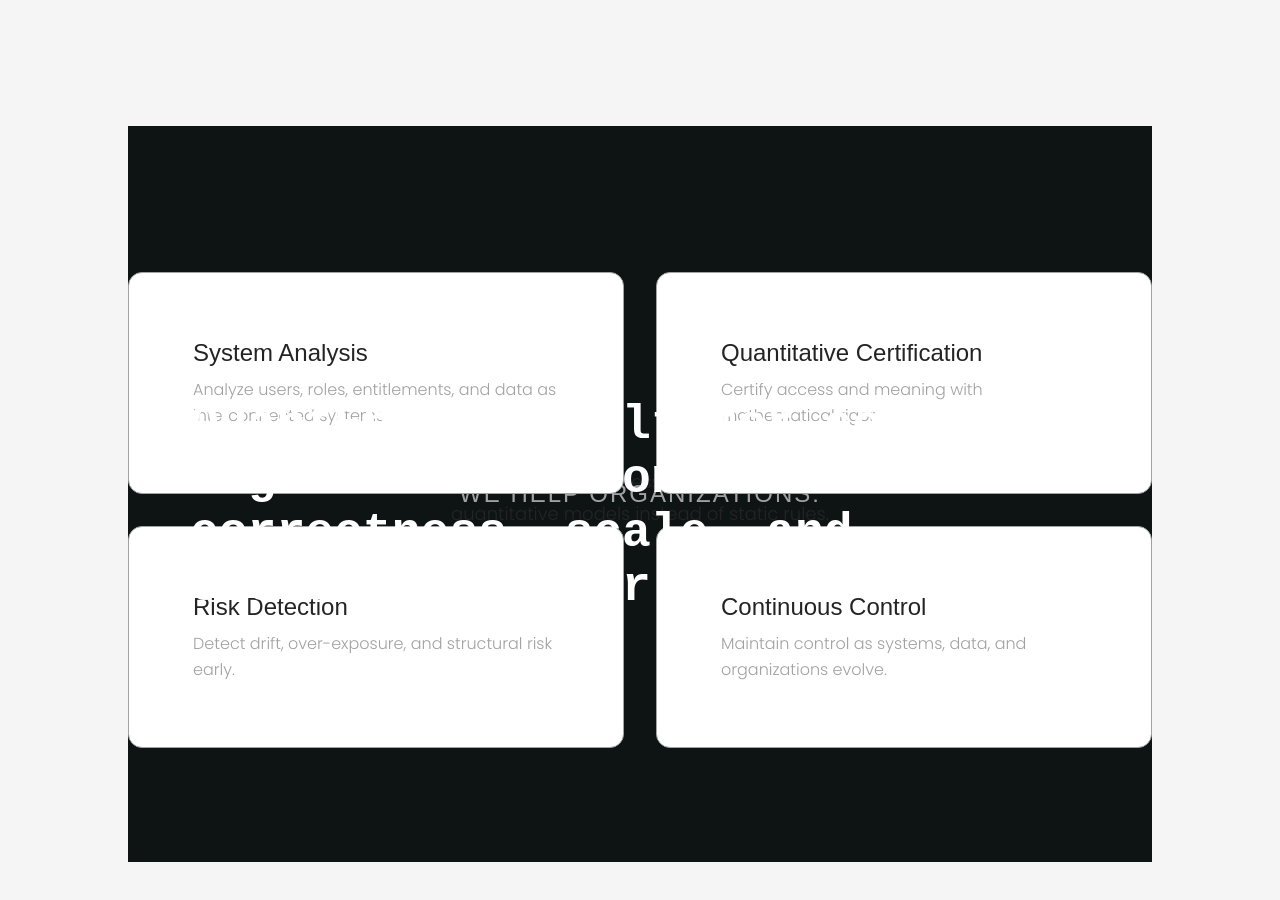
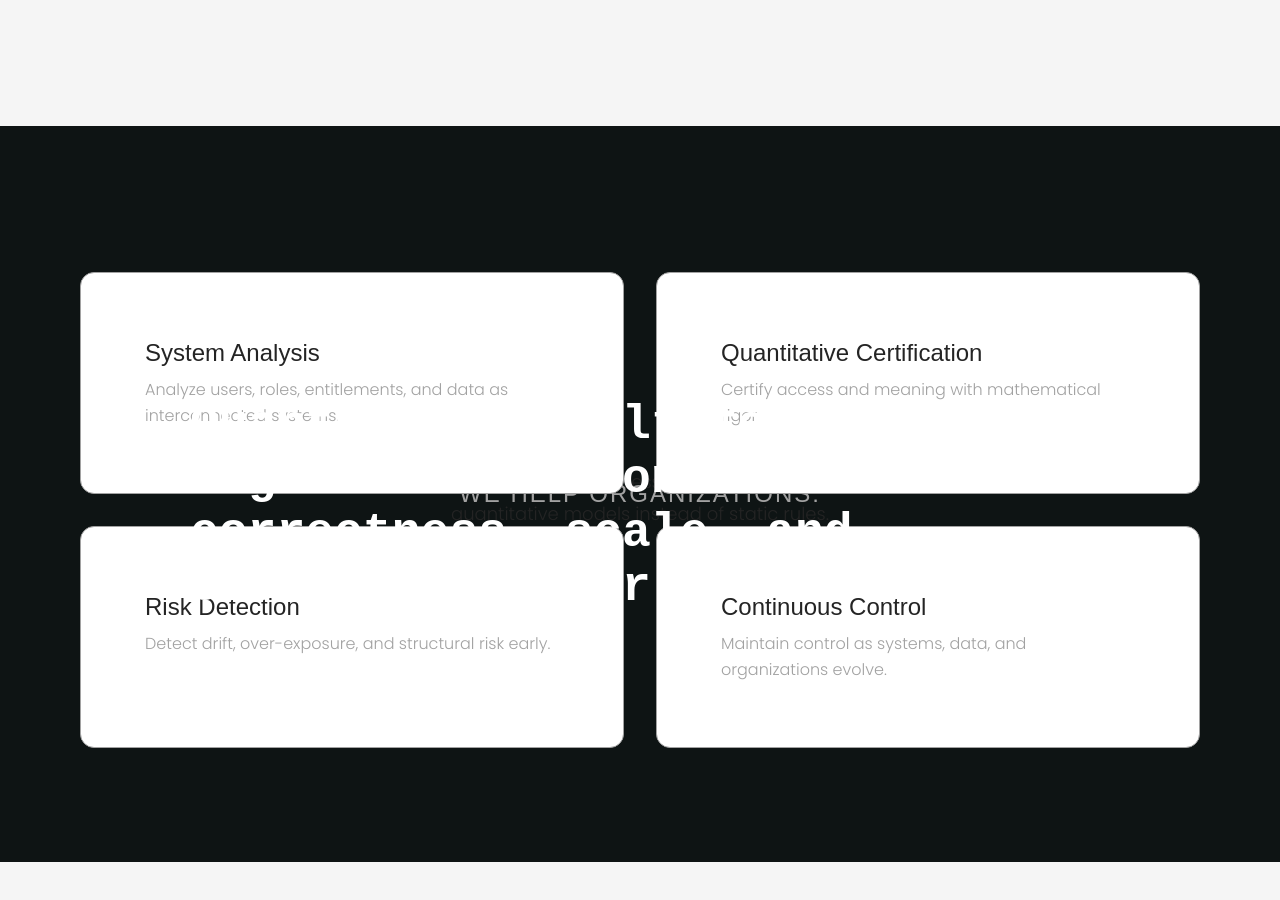
Before and after one commit to quantent-web/quantent-web, a Next.js app: page / in a window 1280 px wide. Shown: the part 844-1744 px from the top of the page. Built offline with nearby package versions, Linux system fonts and the light colour scheme; a web font is replaced by a local one.

Commit message:
Move pinned stack outside container and stabilize ripple background

```diff
--- a/app/components/ui/BackgroundRippleEffect.tsx
+++ b/app/components/ui/BackgroundRippleEffect.tsx
@@ -1,6 +1,6 @@
 'use client';
 
-import { useMemo, useState } from 'react';
+import { useEffect, useMemo, useState } from 'react';
 import type { CSSProperties, MouseEvent } from 'react';
 
 type BackgroundRippleEffectProps = {
@@ -40,6 +40,20 @@ export default function BackgroundRippleEffect({
     e.preventDefault();
     triggerRipple(index);
   };
+
+  useEffect(() => {
+    const seed = Math.floor(total / 2);
+    setActiveCell(seed);
+
+    const timer = window.setInterval(() => {
+      setActiveCell((prev) => {
+        const current = prev ?? seed;
+        return (current + Math.max(3, Math.floor(cols / 3))) % total;
+      });
+    }, 850);
+
+    return () => window.clearInterval(timer);
+  }, [cols, total]);
 
   const getDelay = (index: number) => {
     if (activeCell === null) return 0;
--- a/app/globals.css
+++ b/app/globals.css
@@ -299,6 +299,16 @@ p {
   padding-right: 10%;
 }
 
+.home-main {
+  width: 100%;
+}
+
+.pinned-stack-shell {
+  width: 100%;
+  margin: 0;
+  padding: 0;
+}
+
 
 .section {
   padding-top: var(--space-8);
--- a/app/home-page-client.tsx
+++ b/app/home-page-client.tsx
@@ -462,9 +462,10 @@ export default function Home() {
         {/* CONTENT */}
         <main
           id="top"
-          className="container"
+          className="home-main"
           data-snap-scroll={enableSnapScroll ? 'true' : 'false'}
         >
+        <div className="container">
         {/* HOME / HERO */}
         <section id="home" className="section">
      <BlurText
@@ -499,8 +500,13 @@ export default function Home() {
             </a>
           </div>
         </section>
+        </div>
 
-        <PinnedStackTest sections={contentSections} />
+        <div className="pinned-stack-shell">
+          <PinnedStackTest sections={contentSections} />
+        </div>
+
+        <div className="container">
 
         {/* WHAT WE DO */}
         <section id="what-we-do" className="section">
@@ -943,6 +949,7 @@ export default function Home() {
         </section>
 
         <Footer />
+        </div>
         </main>
       </div>
 
--- a/components/PinnedStackTest.module.css
+++ b/components/PinnedStackTest.module.css
@@ -1,11 +1,15 @@
 .section {
   position: relative;
   scroll-snap-align: none;
+  margin: 0;
+  padding-inline: 0;
+  width: 100%;
 }
 
 .track {
   position: relative;
   min-height: calc((var(--stage-count, 14) * 72svh) + (100svh - var(--nav-h)));
+  width: 100%;
 }
 
 .viewport {
@@ -13,6 +17,8 @@
   top: var(--nav-h);
   height: calc(100svh - var(--nav-h));
   overflow: hidden;
+  width: 100%;
+  background: #0e1414;
 }
 
 .rippleBackground {
@@ -28,11 +34,11 @@
 .rippleBackground > div {
   border: 1px solid var(--ripple-border-color);
   background: transparent;
-  animation: none;
+  animation: cell-ripple var(--duration, 1200ms) ease-out infinite var(--delay, 0ms);
 }
 
 .rippleBackground > div.is-ripple-active {
-  animation: cell-ripple var(--duration, 320ms) ease-out none 1 var(--delay, 0ms);
+  animation: cell-ripple var(--duration, 520ms) ease-out none 1 var(--delay, 0ms);
   background: color-mix(in oklab, var(--ripple-fill-color) 42%, transparent);
 }
 
```
